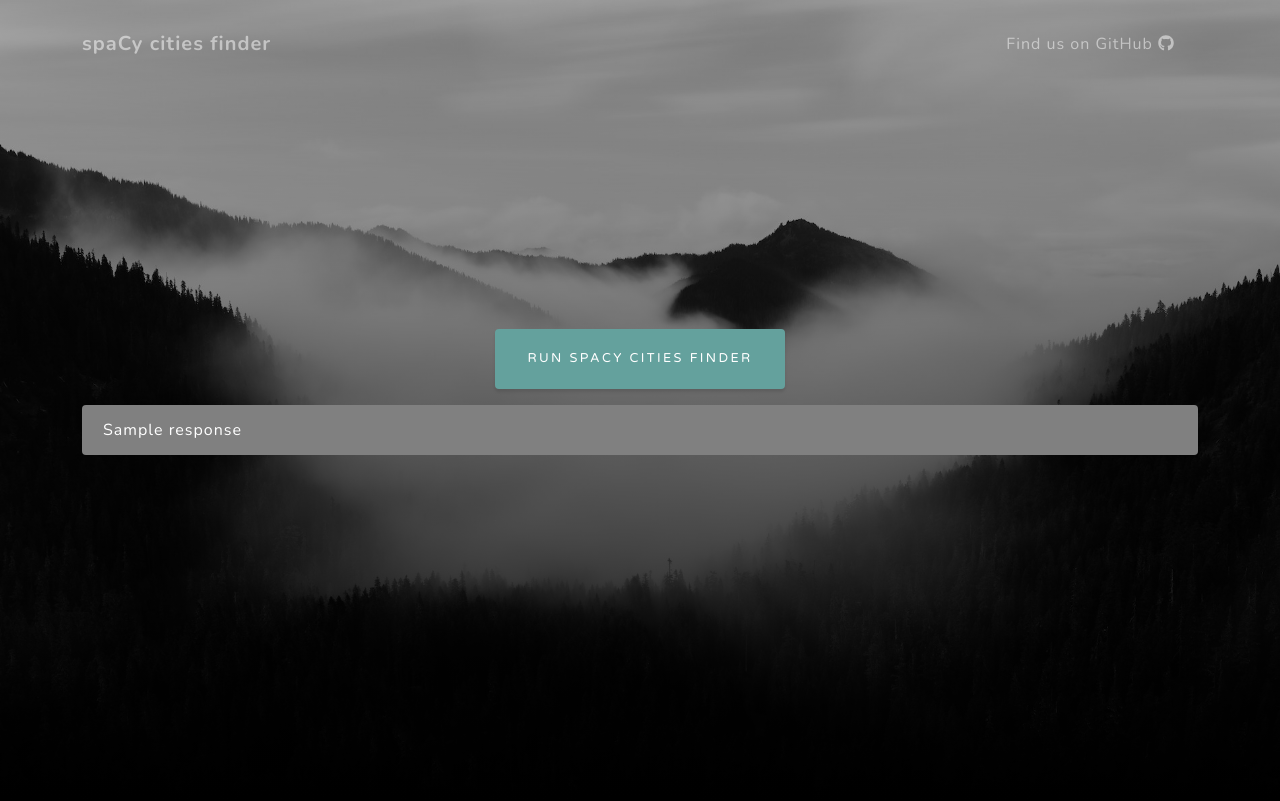
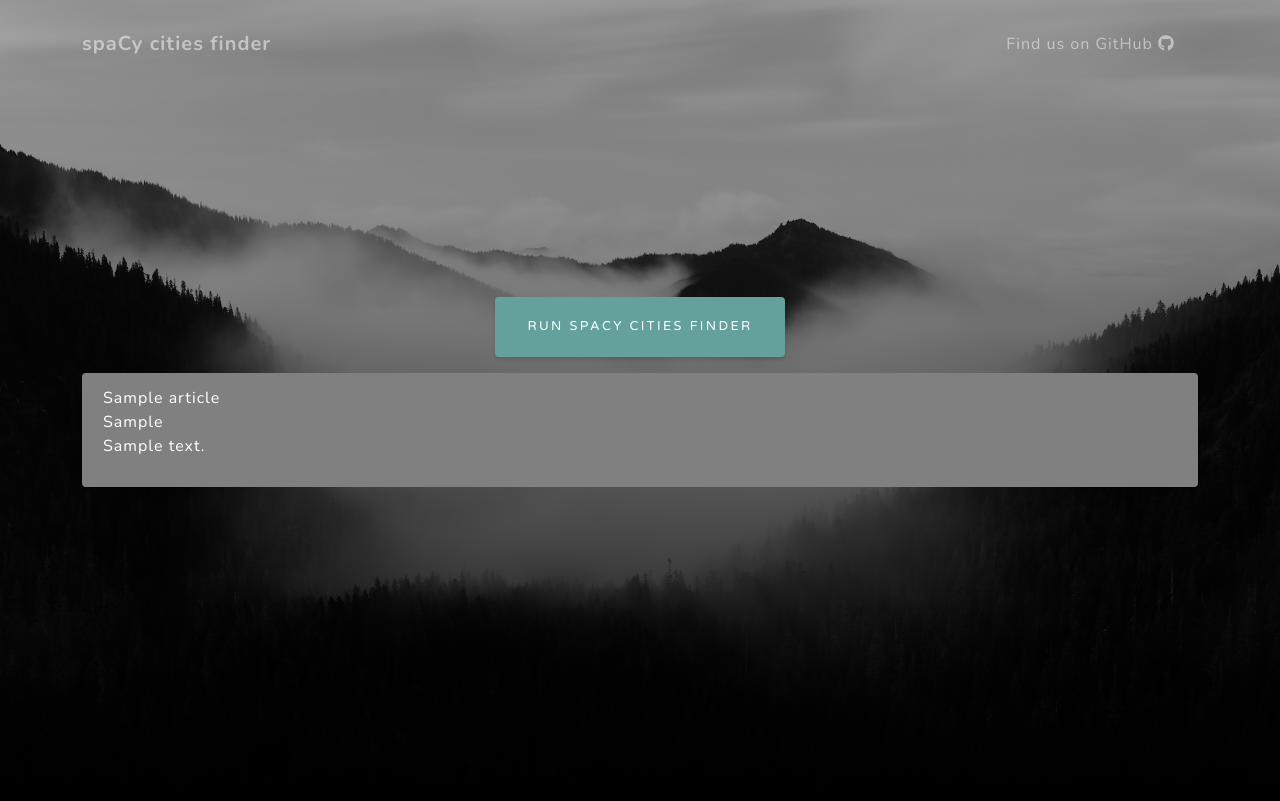
Before and after one commit to sheslikethewind/spacyxflask, a Flask app: template templates/index.html in a window 1280 px wide. Shown: the top 801 px of the page. Run offline with Flask 2, Linux system fonts and the light colour scheme; the template is opened without the code that fills it: most values are stand-ins (such as "Sample title", 1, 10 or a date in 2020); some libraries are stand-ins or nearby versions.

```diff
--- a/app.py
+++ b/app.py
@@ -1,5 +1,7 @@
 #! /usr/bin/env python
 from flask import Flask, render_template, request
+from utils.maitron import get_maitron_article
+from utils.constants import ARTICLE_ID
 
 app = Flask(__name__)
 
@@ -11,11 +13,12 @@ def index():
 def response():
     try:
         if request.method == 'POST':
-            return render_template('index.html', response="Hello World")
+            article = get_maitron_article(id=ARTICLE_ID)
+            return render_template('index.html', article=article)
         else:
-            return render_template('index.html', response="Error: Please try again")
+            return render_template('index.html', article="Error: Please try again")
     except:
-        return render_template('index.html', response="Error: Please try again")
+        return render_template('index.html', article="Error: Please try again")
 
 
 if __name__ == '__main__':
--- a/templates/response.html
+++ b/templates/response.html
@@ -1,14 +1,21 @@
 {% block content %}
 <div id="output">
-    {% if response|safe %}
+    {% if article|safe %}
         <div class="row">
             <div class="alert col mx-auto text-md-left" style="margin-top: 1rem; background: grey; color: #ffffff;">
-                {{ response }}
+                {% if article|safe %}
+                <ol class="list-unstyled">
+                    <li>{{ article.article_title }}</li>
+                    <li>{{ article.article_intro }}</li>
+                    <li>{{ article.article_content }}</li>
+                </ol>
+                {% else %}
+                <div>Try again...</div>
+                {% endif %}
             </div>
         </div>
     {% else %}
         <div></div>
     {% endif %}
-
 </div>
 {% endblock content %}
--- /dev/null
+++ b/utils/constants.py
@@ -0,0 +1,2 @@
+ARTICLE_ID = 16519 # Bertin Emilienne on Maitron, full access with no user account
+MAITRON_BASE_URL = "https://maitron.fr/spip.php?article"
```
Also changed, not shown: utils/maitron.py (added, +20 -0 lines), utils/__init__.py (added).
